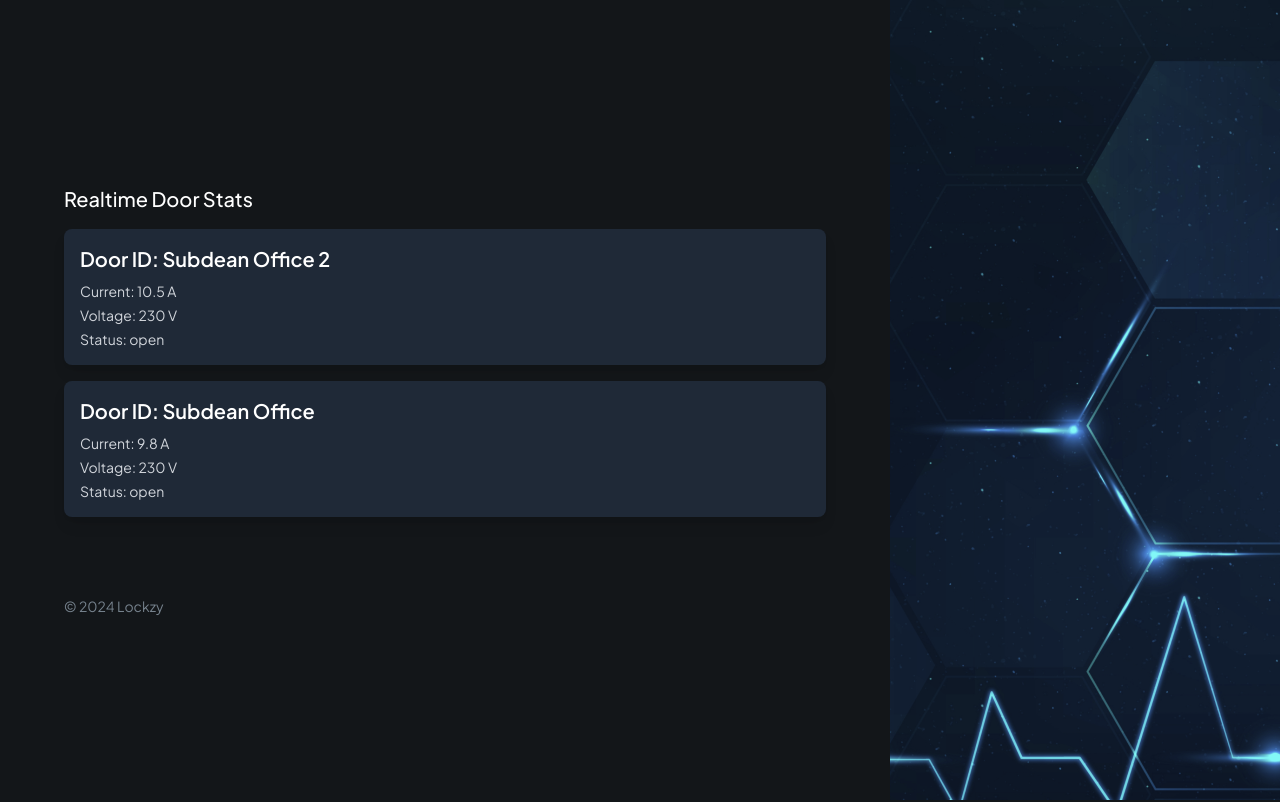
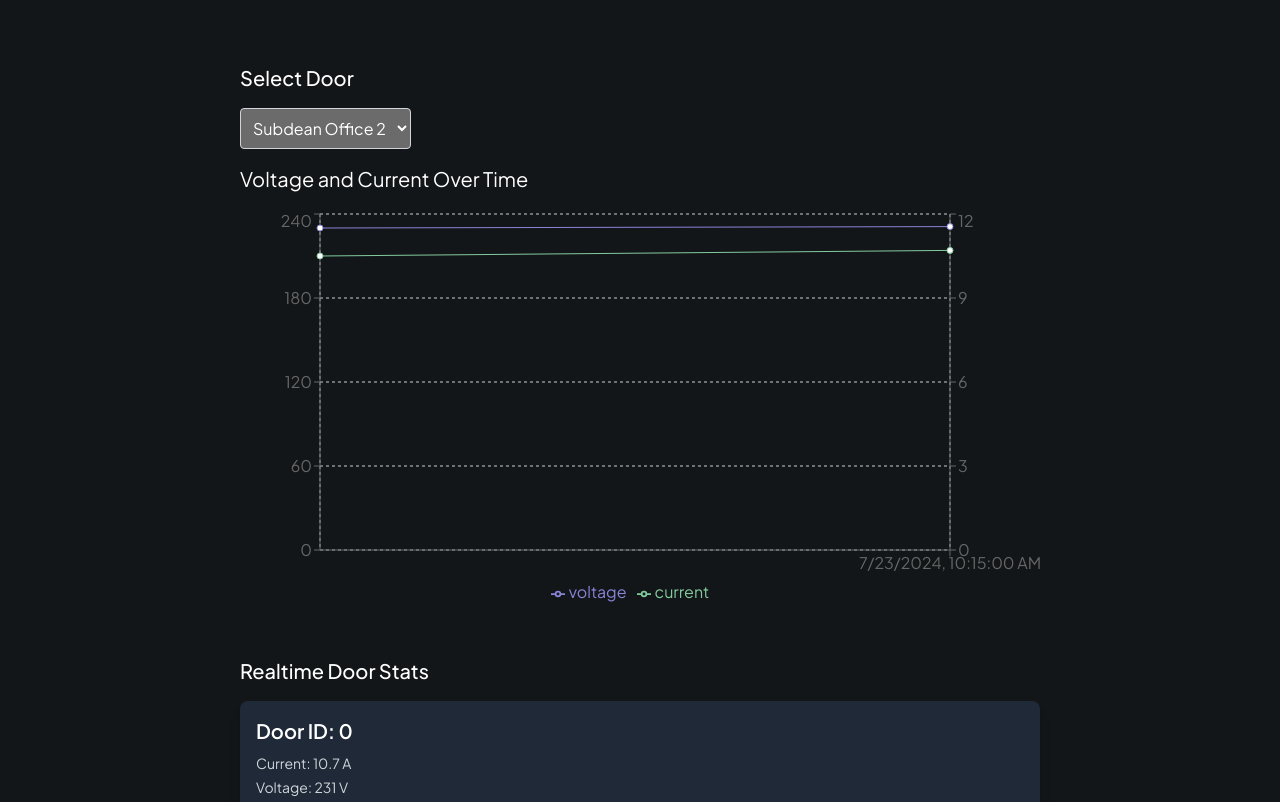
Before and after one commit to sudotx/lockzyMain, a Next.js app: page /users/1/monitor in a window 1280 px wide. Shown: the top 802 px of the page. Built offline with nearby package versions, Linux system fonts and the light colour scheme.

Commit message:
chore: add monitor page

```diff
--- a/app/users/[userId]/dashboard/page.tsx
+++ b/app/users/[userId]/dashboard/page.tsx
@@ -65,11 +65,13 @@ const AdminPage = async () => {
           >
             Open Door
           </Button>
+        </section>
 
+        <div>
           <div className="text-14-regular mt-20 flex justify-between">
             <p className="text-dark-600 xl:text-left">© 2024 Lockzy</p>
           </div>
-        </section>
+        </div>
       </main>
     </div>
   );
--- a/app/users/[userId]/monitor/page.tsx
+++ b/app/users/[userId]/monitor/page.tsx
@@ -1,62 +1,101 @@
 "use client";
 
+import ChartComponent from "@/components/ChartComponent";
 import DoorStatItem from "@/components/DoorStatItem";
-import data from "@/data.json";
+import doorData from "@/data-snapshot.json";
 import { useEffect, useState } from "react";
-import Image from "next/image";
 
-interface DoorStat {
-  id: string;
+interface DoorSnapshot {
+  timestamp: string;
   current: number;
   voltage: number;
+  lastAccessed: string;
   status: string;
+  id: string;
+}
+
+interface DoorData {
+  [doorName: string]: DoorSnapshot[];
 }
 
 const DashboardPage = () => {
-  const [firestoreStats, setFirestoreStats] = useState<DoorStat[]>([]);
-  const [realtimeStats, setRealtimeStats] = useState<{
-    [key: string]: DoorStat;
-  }>({});
+  const [doorStats, setDoorStats] = useState<DoorData>({});
+  const [selectedDoor, setSelectedDoor] = useState<string>("");
 
   useEffect(() => {
-    async function fetchData() {
-      try {
-        const realtimeData = data.doors; // Use static data from the imported JSON
-        setRealtimeStats(realtimeData);
-      } catch (error) {
-        console.error("Error fetching door stats:", error);
-      }
+    setDoorStats(doorData.doors);
+    if (Object.keys(doorData.doors).length > 0) {
+      setSelectedDoor(Object.keys(doorData.doors)[0]);
     }
+  }, []);
 
-    fetchData();
-  }, []);
+  const getChartData = (doorName: string) => {
+    const snapshots = doorStats[doorName] || [];
+    return {
+      labels: snapshots.map((snapshot) =>
+        new Date(snapshot.timestamp).toLocaleString()
+      ),
+      currentData: snapshots.map((snapshot) => snapshot.current),
+      voltageData: snapshots.map((snapshot) => snapshot.voltage),
+    };
+  };
+
+  const chartData = getChartData(selectedDoor);
 
   return (
     <div className="flex h-screen max-h-screen">
       <section className="remove-scrollbar container my-auto p-6">
         <div className="sub-container max-w-[800px] mx-auto">
           <div>
+            <h2 className="text-xl font-medium mb-4">Select Door</h2>
+            <select
+              value={selectedDoor}
+              onChange={(e) => setSelectedDoor(e.target.value)}
+              className="mb-4 p-2 rounded border border-gray-300"
+            >
+              {Object.keys(doorStats).map((doorName) => (
+                <option key={doorName} value={doorName}>
+                  {doorName}
+                </option>
+              ))}
+            </select>
+          </div>
+          <div>
+            <h2 className="text-xl font-small mb-4">
+              Voltage and Current Over Time
+            </h2>
+            <div className="mb-12">
+              <ChartComponent
+                currentData={chartData.currentData}
+                labels={chartData.labels}
+                voltageData={chartData.voltageData}
+              />
+            </div>
+          </div>
+          <div>
             <h2 className="text-xl font-medium mb-4">Realtime Door Stats</h2>
             <ul className="space-y-4">
-              {Object.entries(realtimeStats).map(([doorId, stats]) => (
-                <DoorStatItem key={doorId} doorId={stats.id} stats={stats} />
-              ))}
+              {Object.entries(doorStats).map(([doorName, snapshots]) => {
+                const latestSnapshot = snapshots[snapshots.length - 1];
+                return (
+                  <DoorStatItem
+                    key={doorName}
+                    doorId={latestSnapshot.id}
+                    stats={{
+                      current: latestSnapshot.current,
+                      voltage: latestSnapshot.voltage,
+                      status: latestSnapshot.status,
+                    }}
+                  />
+                );
+              })}
             </ul>
           </div>
-
           <div className="text-14-regular mt-20 flex justify-between">
             <p className="text-dark-600 xl:text-left">© 2024 Lockzy</p>
           </div>
         </div>
       </section>
-
-      <Image
-        src="/assets/images/appointment-img.png"
-        height={1500}
-        width={1500}
-        alt="appointment"
-        className="side-img max-w-[390px] bg-bottom"
-      />
     </div>
   );
 };
--- /dev/null
+++ b/components/ChartComponent.tsx
@@ -0,0 +1,65 @@
+import React from "react";
+import {
+  CartesianGrid,
+  Legend,
+  Line,
+  LineChart,
+  ResponsiveContainer,
+  Tooltip,
+  XAxis,
+  YAxis,
+} from "recharts";
+
+interface ChartComponentProps {
+  labels: string[];
+  voltageData: number[];
+  currentData: number[];
+}
+
+const ChartComponent: React.FC<ChartComponentProps> = ({
+  labels,
+  voltageData,
+  currentData,
+}) => {
+  const data = labels.map((label, index) => ({
+    name: label,
+    voltage: voltageData[index],
+    current: currentData[index],
+  }));
+
+  return (
+    <ResponsiveContainer width="100%" height={400}>
+      <LineChart
+        data={data}
+        margin={{
+          top: 5,
+          right: 30,
+          left: 20,
+          bottom: 5,
+        }}
+      >
+        <CartesianGrid strokeDasharray="3 3" />
+        <XAxis dataKey="name" />
+        <YAxis yAxisId="left" />
+        <YAxis yAxisId="right" orientation="right" />
+        <Tooltip />
+        <Legend />
+        <Line
+          yAxisId="left"
+          type="monotone"
+          dataKey="voltage"
+          stroke="#8884d8"
+          activeDot={{ r: 8 }}
+        />
+        <Line
+          yAxisId="right"
+          type="monotone"
+          dataKey="current"
+          stroke="#82ca9d"
+        />
+      </LineChart>
+    </ResponsiveContainer>
+  );
+};
+
+export default ChartComponent;
--- /dev/null
+++ b/data-snapshot.json
@@ -0,0 +1,40 @@
+{
+  "doors": {
+    "Subdean Office 2": [
+      {
+        "timestamp": "2024-07-23T10:00:00Z",
+        "current": 10.5,
+        "voltage": 230,
+        "lastAccessed": "2024-07-23T10:00:00Z",
+        "status": "open",
+        "id": "0"
+      },
+      {
+        "timestamp": "2024-07-23T10:15:00Z",
+        "current": 10.7,
+        "voltage": 231,
+        "lastAccessed": "2024-07-23T10:00:00Z",
+        "status": "open",
+        "id": "0"
+      }
+    ],
+    "Subdean Office": [
+      {
+        "timestamp": "2024-07-23T10:00:00Z",
+        "current": 9.8,
+        "voltage": 230,
+        "lastAccessed": "2024-07-23T10:00:00Z",
+        "status": "open",
+        "id": "1"
+      },
+      {
+        "timestamp": "2024-07-23T10:15:00Z",
+        "current": 10.0,
+        "voltage": 229,
+        "lastAccessed": "2024-07-23T10:00:00Z",
+        "status": "open",
+        "id": "1"
+      }
+    ]
+  }
+}
--- a/data.json
+++ b/data.json
@@ -3,9 +3,7 @@
     "1": {
       "current": 10.5,
       "id": "Subdean Office 2",
-      "voltage": 230,
-      "lastAccessed": "2024-07-23T10:00:00Z",
-      "status": "open"
+      "voltage": 230
     },
     "2": {
       "current": 9.8,
--- a/package.json
+++ b/package.json
@@ -21,6 +21,7 @@
     "@radix-ui/react-slot": "^1.0.2",
     "@sentry/nextjs": "^8.9.2",
     "@tanstack/react-table": "^8.17.0",
+    "chart.js": "^4.4.3",
     "class-variance-authority": "^0.7.0",
     "clsx": "^2.1.1",
     "cmdk": "^1.0.0",
@@ -37,11 +38,13 @@
     "node-appwrite": "^12.0.1",
     "prettier": "^3.2.5",
     "react": "^18",
+    "react-chartjs-2": "^5.2.0",
     "react-datepicker": "^6.9.0",
     "react-dom": "^18",
     "react-dropzone": "^14.2.3",
     "react-hook-form": "^7.51.4",
     "react-phone-number-input": "^3.4.1",
+    "recharts": "^2.12.7",
     "tailwind-merge": "^2.3.0",
     "tailwindcss-animate": "^1.0.7",
     "twilio": "^5.0.4",
```
Also changed, not shown: 1 other file (tests, documents, lock files or other folders).
